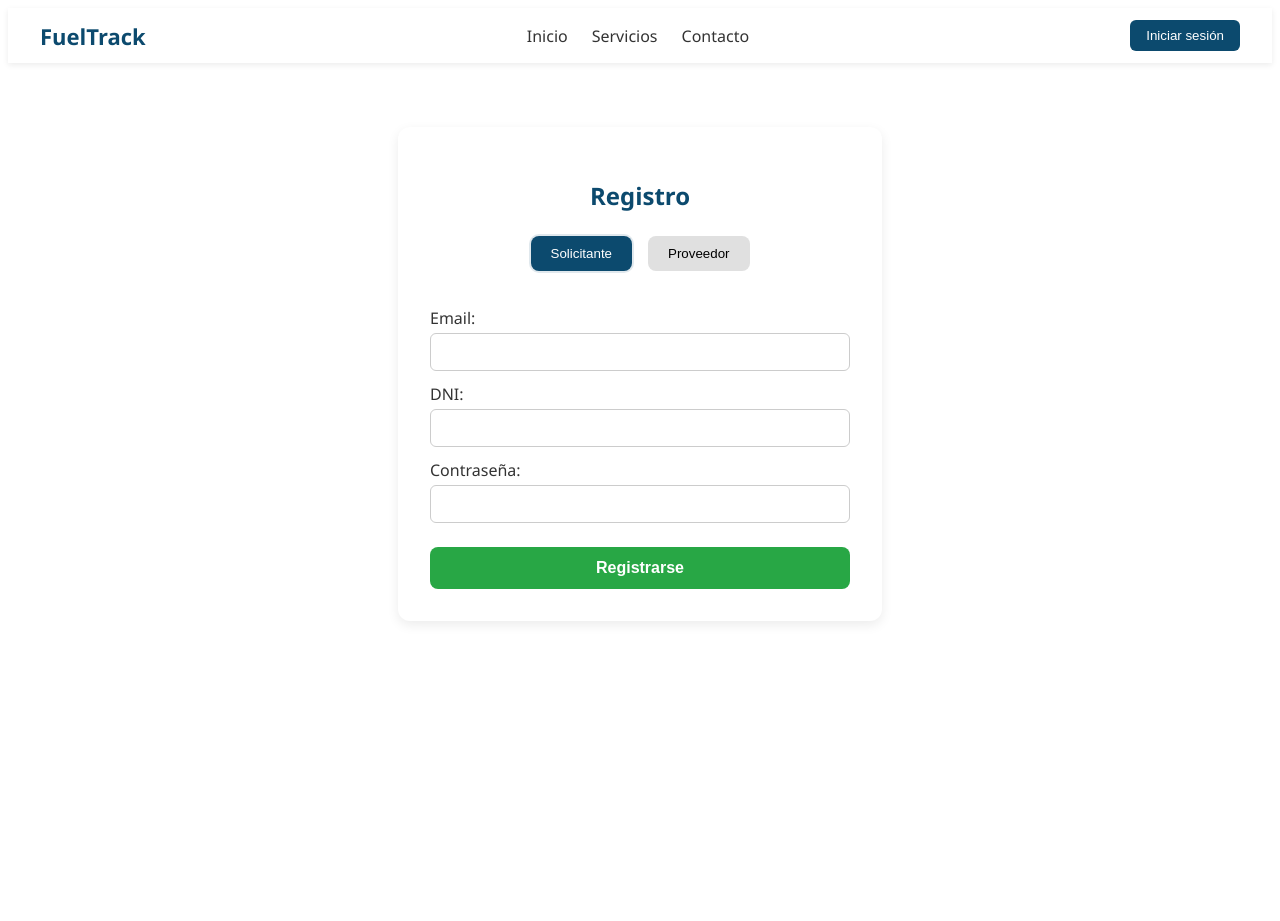
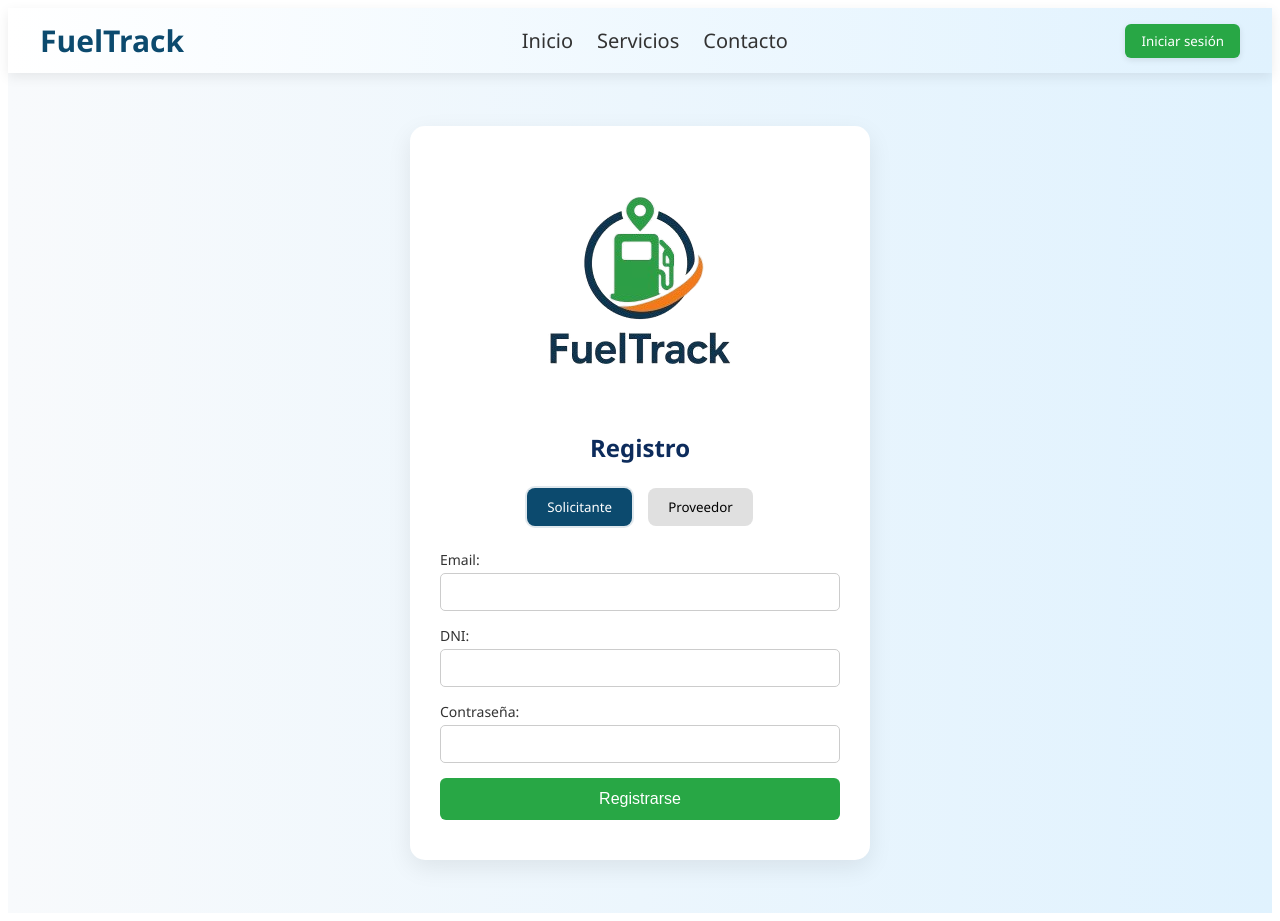
Before and after one commit to 1ASI0729-2510-4317-G4-FuelTrack/FuelTrack-front-end, an Angular app: page /register in a window 1280 px wide. Before the commit the page ends 800 px from the top, so only its background shows below. Built offline with nearby package versions, Linux system fonts and the light colour scheme.

Commit message:
feat(register): modify css

```diff
--- a/src/app/pages/register/register.component.css
+++ b/src/app/pages/register/register.component.css
@@ -1,23 +1,32 @@
-/* === Header General === */
 .header {
   display: flex;
   align-items: center;
   justify-content: space-between;
   padding: 12px 32px;
-  background-color: #ffffff;
-  box-shadow: 0 2px 6px rgba(0, 0, 0, 0.08);
+  background: linear-gradient(90deg, #ffffff, #e0f2fe);
+  box-shadow: 0 4px 12px rgba(0, 0, 0, 0.08);
   font-family: 'Segoe UI', sans-serif;
   position: sticky;
   top: 0;
   z-index: 1000;
 }
 
+.logo-text{
+  font-family: 'Segoe UI', sans-serif;
+  font-size: 30px;        /* Más grande */
+  font-weight: 700;
+  color: #0c4a6e;
+}
+
+/* Logo */
 .logo {
   font-weight: bold;
   font-size: 22px;
   color: #0c4a6e;
+  letter-spacing: 1px;
 }
 
+/* Navegación */
 .nav {
   display: flex;
   gap: 24px;
@@ -27,13 +36,27 @@
 
 .nav-link {
   text-decoration: none;
-  color: #333;
-  font-weight: 500;
+  color: #0c4a6e;
+  font-family: 'Segoe UI', sans-serif;
+  font-weight: 600;
+  font-size: 20px;
+  position: relative;
   transition: color 0.3s ease;
 }
 
-.nav-link:hover {
-  color: #007bff;
+.nav-link::after {
+  content: "";
+  position: absolute;
+  width: 0%;
+  height: 2px;
+  bottom: -4px;
+  left: 0;
+  background-color: #007bff;
+  transition: 0.3s ease;
+}
+
+.nav-link:hover::after {
+  width: 100%;
 }
 
 .auth-buttons {
@@ -41,39 +64,55 @@
   gap: 12px;
 }
 
+/* Botón login */
 .login-btn {
-  background-color: #0c4a6e;
+  background-color: #28a745;
   color: white;
   border: none;
   padding: 8px 16px;
   border-radius: 6px;
   cursor: pointer;
   font-weight: 500;
-  transition: background-color 0.3s ease;
+  font-family: 'Segoe UI', sans-serif;
+  transition: 0.3s ease;
+  box-shadow: 0 2px 6px rgba(0, 0, 0, 0.1);
 }
 
-.login-btn:hover {
-  background-color: #08314c;
+.register-btn:hover {
+  background-color: #218838;
+  transform: scale(1.05);
 }
 
-
-/* === Register Form === */
+/* === Registro UI unificado con Login === */
 .register-container {
-  max-width: 420px;
-  margin: 64px auto;
-  padding: 32px;
-  border-radius: 12px;
-  background-color: #ffffff;
-  box-shadow: 0 4px 12px rgba(0, 0, 0, 0.08);
+  display: flex;
+  justify-content: center;
+  align-items: center;
   font-family: 'Segoe UI', sans-serif;
+  min-height: 100vh;
+  background: linear-gradient(to right, #f8fafc, #e0f2fe);
+  padding: 20px;
 }
 
-.register-container h2 {
+.register-card {
+  background: white;
+  border-radius: 15px;
+  padding: 40px 30px;
   text-align: center;
-  color: #0c4a6e;
+  width: 100%;
+  max-width: 400px;
+  box-shadow: 0 8px 24px rgba(0, 0, 0, 0.08);
+  transition: transform 0.2s ease;
+}
+
+.register-card:hover {
+  transform: translateY(-2px);
+}
+
+.register-card h2 {
+  font-size: 24px;
+  color: #0d2c5c;
   margin-bottom: 24px;
-  font-size: 24px;
-  font-weight: 600;
 }
 
 /* Selector de rol */
@@ -92,6 +131,7 @@
   font-weight: 500;
   cursor: pointer;
   transition: all 0.3s ease;
+  font-family: 'Segoe UI', sans-serif;
 }
 
 .role-selector button.active {
@@ -100,46 +140,123 @@
   box-shadow: 0 0 0 2px #0c4a6e20;
 }
 
-/* Inputs del formulario */
+/* Formulario */
 form {
   display: flex;
   flex-direction: column;
+  align-items: stretch;
 }
 
 label {
-  margin-top: 12px;
   margin-bottom: 4px;
   font-weight: 500;
   color: #333;
+  text-align: left;
+  font-size: 14px;
 }
 
 input {
   padding: 10px;
+  margin-bottom: 15px;
+  border-radius: 5px;
   border: 1px solid #ccc;
-  border-radius: 6px;
   font-size: 14px;
-  transition: border-color 0.2s ease;
+  transition: border-color 0.3s, box-shadow 0.3s;
 }
 
 input:focus {
-  border-color: #0c4a6e;
+  border-color: #007bff;
+  box-shadow: 0 0 0 3px rgba(0, 123, 255, 0.15);
   outline: none;
 }
 
-/* Botón de enviar */
-button[type="submit"] {
-  margin-top: 24px;
+/* Botón de registro */
+button[type="button"], .register-btn {
+  background-color: #28a745;
+  border: none;
+  padding: 12px;
+  color: white;
+  font-size: 16px;
+  border-radius: 6px;
+  cursor: pointer;
+  transition: background 0.3s, transform 0.2s;
+}
+
+button[type="button"]:hover, .register-btn:hover {
+  background-color: #218838;
+  transform: translateY(-1px);
+}
+.header {
+  display: flex;
+  align-items: center;
+  justify-content: space-between;
+  padding: 12px 32px;
+  background: linear-gradient(90deg, #ffffff, #e0f2fe);
+  box-shadow: 0 4px 12px rgba(0, 0, 0, 0.08);
+  font-family: 'Segoe UI', sans-serif;
+  position: sticky;
+  top: 0;
+  z-index: 1000;
+}
+
+/* Logo */
+.logo {
+  font-weight: bold;
+  font-size: 22px;
+  color: #0c4a6e;
+  letter-spacing: 1px;
+}
+
+/* Navegación */
+.nav {
+  display: flex;
+  gap: 24px;
+  flex: 1;
+  justify-content: center;
+}
+
+.nav-link {
+  text-decoration: none;
+  color: #333;
+  font-weight: 500;
+  position: relative;
+}
+
+.nav-link::after {
+  content: "";
+  position: absolute;
+  width: 0%;
+  height: 2px;
+  bottom: -4px;
+  left: 0;
+  background-color: #007bff;
+  transition: 0.3s ease;
+}
+
+.nav-link:hover::after {
+  width: 100%;
+}
+
+.auth-buttons {
+  display: flex;
+  gap: 12px;
+}
+
+/* Botón Register */
+.register-btn {
   background-color: #28a745;
   color: white;
-  padding: 12px;
   border: none;
-  border-radius: 8px;
-  font-size: 16px;
-  font-weight: 600;
+  padding: 8px 16px;
+  border-radius: 6px;
   cursor: pointer;
-  transition: background-color 0.3s ease;
+  font-weight: 500;
+  font-family: 'Segoe UI', sans-serif;
+  transition: 0.3s ease;
+  box-shadow: 0 2px 6px rgba(0, 0, 0, 0.1);
 }
 
-button[type="submit"]:hover {
+.register-btn:hover {
   background-color: #218838;
+  transform: scale(1.05);
 }
--- a/src/app/pages/register/register.component.html
+++ b/src/app/pages/register/register.component.html
@@ -1,5 +1,5 @@
 <header class="header">
-  <div class="logo">FuelTrack</div>
+  <div class="logo-text">FuelTrack</div>
   <nav class="nav">
     <a href="#" class="nav-link">Inicio</a>
     <a href="#" class="nav-link">Servicios</a>
@@ -12,6 +12,9 @@
 
 
 <div class="register-container">
+  <div class="register-card">
+    <img src="assets/logo-fueltrack.png" alt="FuelTrack Logo" class="logo" />
+
     <h2>Registro</h2>
 
     <div class="role-selector">
@@ -19,7 +22,7 @@
       <button [class.active]="!isClient" (click)="toggleRole('supplier')">Proveedor</button>
     </div>
 
-  <form (ngSubmit)="register()">
+    <form>
       <label>Email:</label>
       <input type="email" [(ngModel)]="email" name="email" required />
 
@@ -34,6 +37,7 @@
       <label>Contraseña:</label>
       <input type="password" [(ngModel)]="password" name="password" required />
 
-    <button type="submit">Registrarse</button>
+      <button type="button" (click)="register()">Registrarse</button>
     </form>
   </div>
+</div>
--- a/src/app/pages/register/register.component.ts
+++ b/src/app/pages/register/register.component.ts
@@ -10,6 +10,7 @@ import { RouterModule } from '@angular/router';
   templateUrl: './register.component.html',
   styleUrls: ['./register.component.css']
 })
+
 export class RegisterComponent {
   isClient = true;
   email = '';
```
Lines whose indentation alone changed are shown as unchanged.
